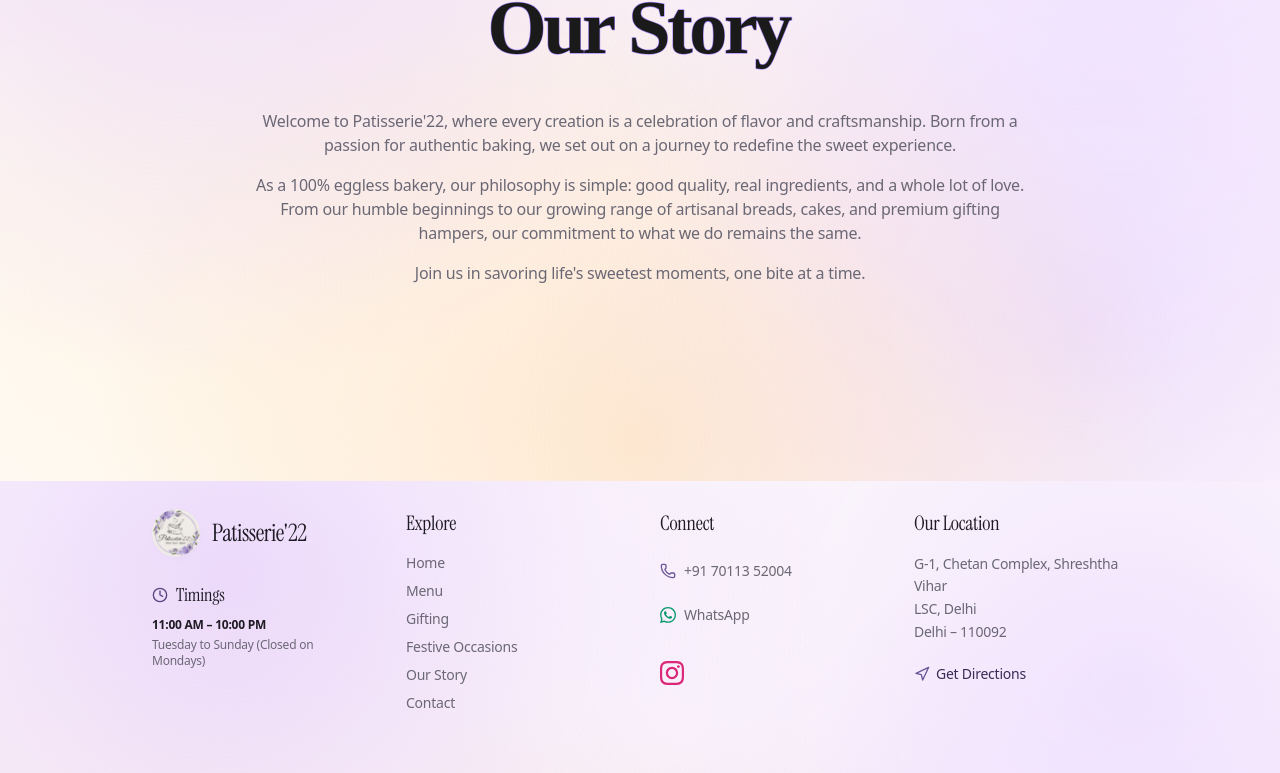
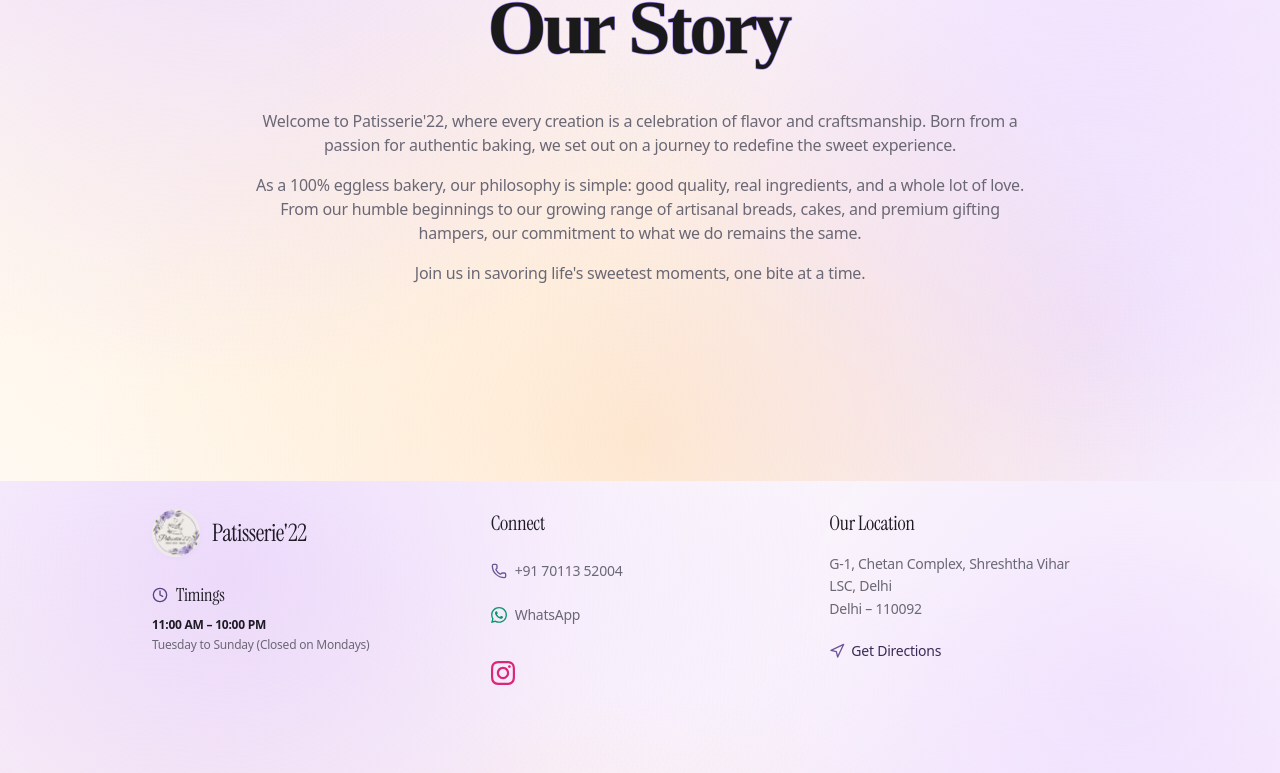
Before and after one commit to webkind-ops/Patisserie-22, a React (Vite) app in the folder website/: page / in a window 1280 px wide. Shown: the part 2719-3492 px from the top of the page. Built offline with nearby package versions, Linux system fonts and the light colour scheme; a web font is replaced by a local one.

Commit message:
chore: Remove redundant explore links from footer

```diff
--- a/website/src/components/layout/Footer.tsx
+++ b/website/src/components/layout/Footer.tsx
@@ -21,7 +21,7 @@ export const Footer: React.FC<FooterProps> = ({ className }) => {
       )}
     >
       <div className="max-w-5xl mx-auto px-4 py-10 sm:px-6">
-        <div className="grid grid-cols-1 gap-10 sm:grid-cols-2 md:grid-cols-4">
+        <div className="grid grid-cols-1 gap-10 sm:grid-cols-2 md:grid-cols-3">
 
           {/* Brand & Store Timings */}
           <div className="flex flex-col gap-4">
@@ -49,19 +49,6 @@ export const Footer: React.FC<FooterProps> = ({ className }) => {
               <p className="font-sans text-xs text-charcoal-muted tracking-tight">
                 {store.daysOpen}
               </p>
-            </div>
-          </div>
-
-          {/* Quick Links */}
-          <div className="flex flex-col gap-3">
-            <h3 className="font-serif text-xl font-normal text-charcoal mb-1">Explore</h3>
-            <div className="flex flex-col gap-2 font-sans text-sm text-charcoal-muted">
-              <Link to="/" className="hover:text-lavender-700 transition-colors w-fit">Home</Link>
-              <Link to="/menu" className="hover:text-lavender-700 transition-colors w-fit">Menu</Link>
-              <Link to="/gifting" className="hover:text-lavender-700 transition-colors w-fit">Gifting</Link>
-              <Link to="/festive-occasions" className="hover:text-lavender-700 transition-colors w-fit">Festive Occasions</Link>
-              <Link to="/#story" className="hover:text-lavender-700 transition-colors w-fit">Our Story</Link>
-              <Link to="#contact" className="hover:text-lavender-700 transition-colors w-fit">Contact</Link>
             </div>
           </div>
 
```
